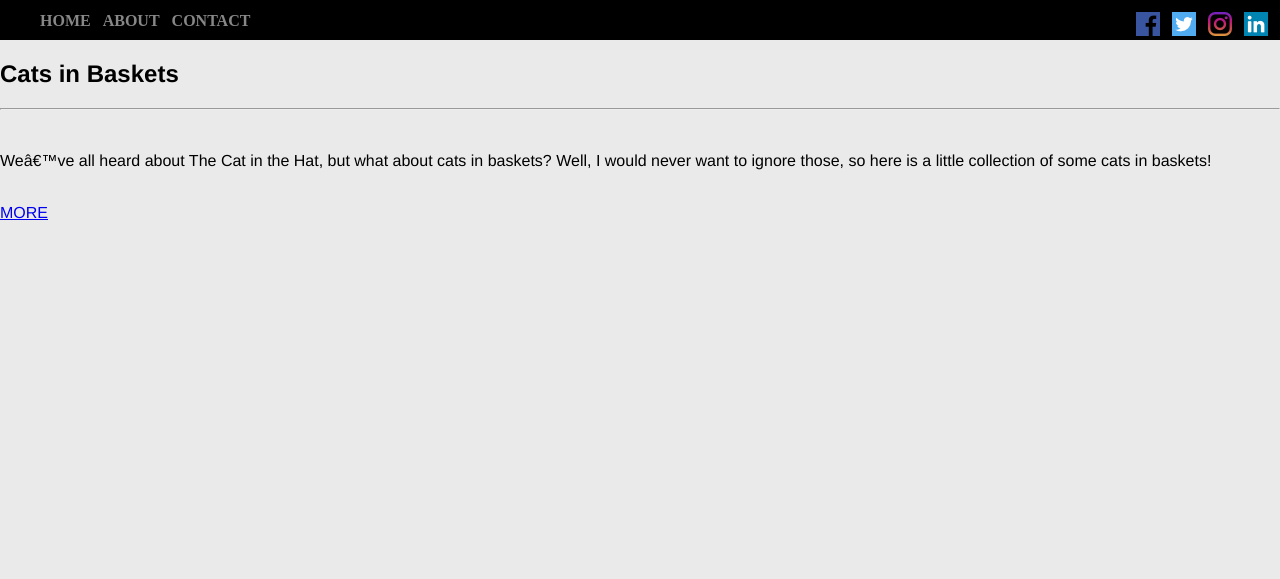
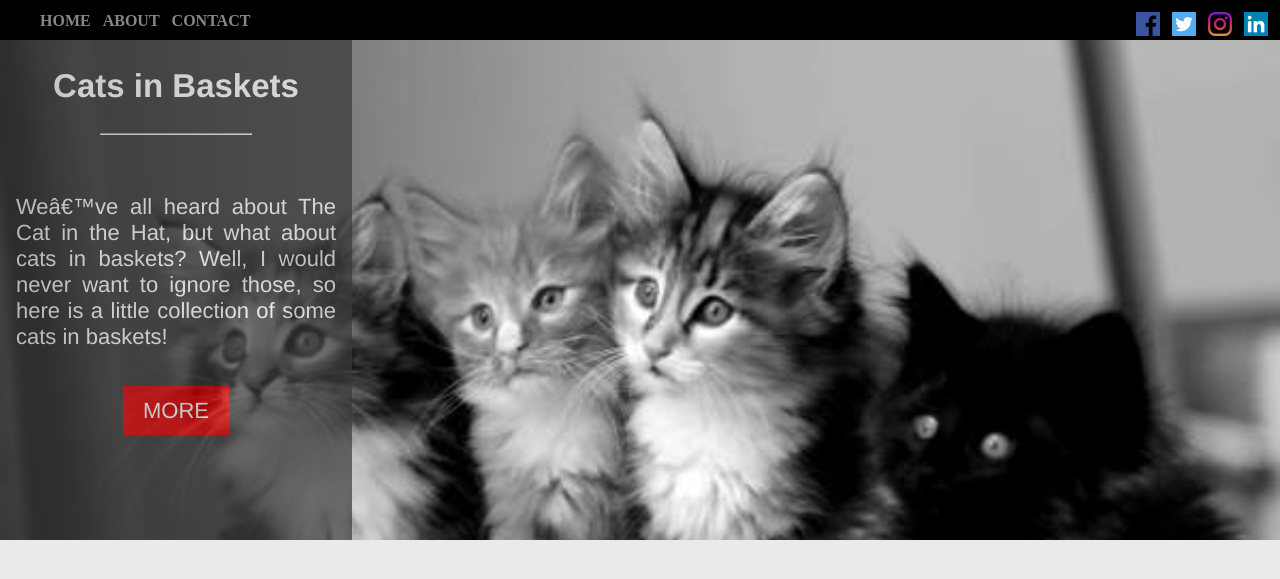
Before and after one commit to kabage/CatWebsite, a PHP site: page / in a window 1280 px wide. Shown: the top 579 px of the page. Run offline with PHP 8.4, Linux system fonts and the light colour scheme; some web fonts are replaced.

Commit message:
style slider and slider text

```diff
--- a/css/main.css
+++ b/css/main.css
@@ -32,3 +32,43 @@ body{
   display: block;
   margin-right: 12px;
 }
+
+.slider{
+  background-image: url("../images/top-kitten.jpeg");
+  width: 100%;
+  height: 500px;
+  background-size: cover;
+}
+
+.slider-text{
+  width: 25%;
+  font-size: 22px;
+  height: inherit;
+  opacity: 0.7;
+  float: left;
+  background-color: #3A3A3A;
+  text-align: center;
+  color: #FFFFFF;
+  padding-left: 16px;
+  padding-right: 16px;
+}
+
+.slider-text p{
+  text-align: justify;
+}
+
+.slider-text hr{
+  width: 150px;
+}
+
+.more-button{
+  background-color: #E00000;
+  color:  #FFFFFF;
+  height: 60px;
+  width: 60px;
+  padding-bottom: 12px;
+  padding-left: 20px;
+  padding-right: 20px;
+  padding-top: 12px;
+  text-decoration: none;
+}
--- a/index.html
+++ b/index.html
@@ -34,6 +34,5 @@
     </div>
   </div>
 
-
   </body>
 </html>
```
